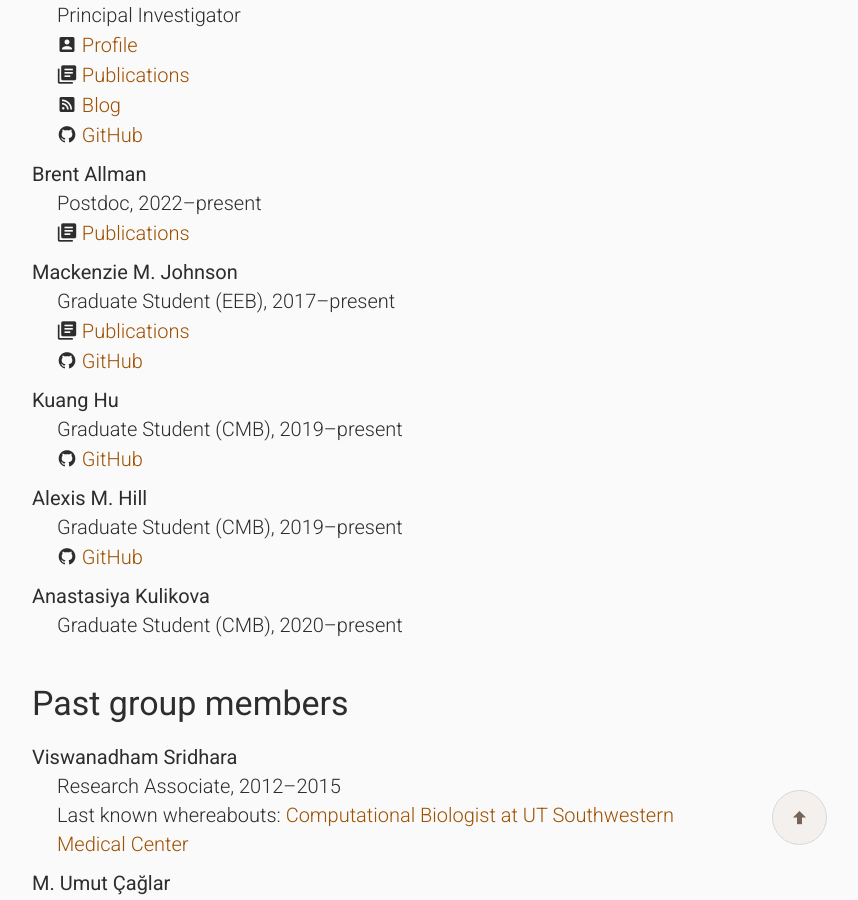
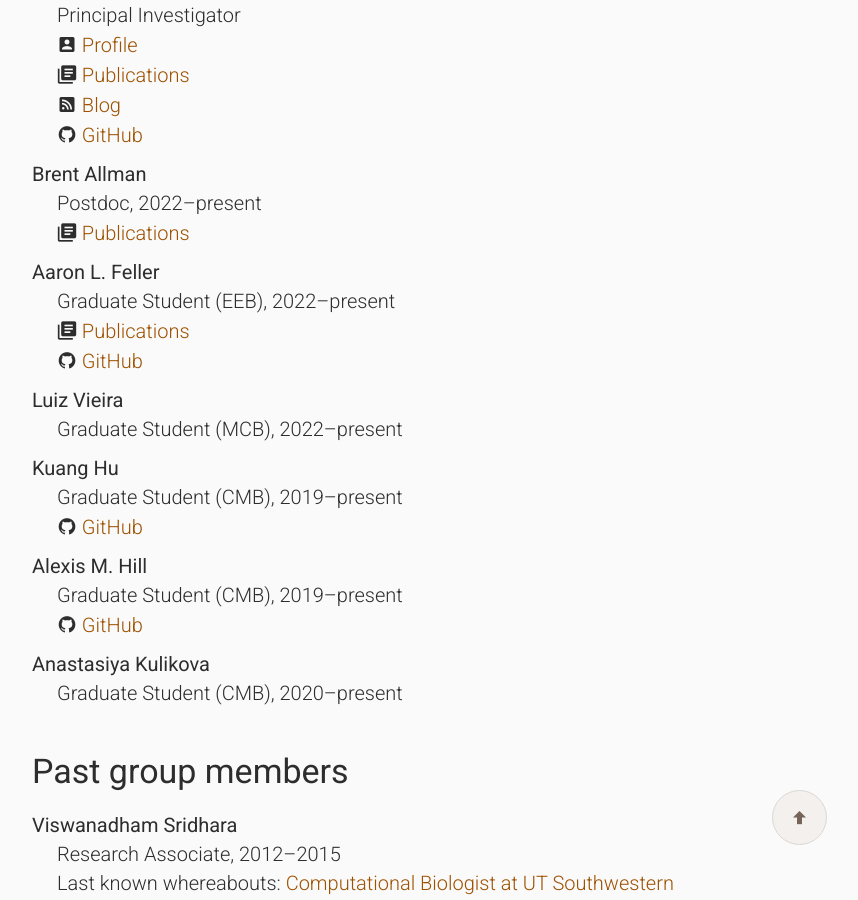
Before and after one commit to wilkelab/wilkelab.github.io, a Jekyll site: the page built from people.html, in a window 1280 px wide and 900 px high, scrolled down 775 px. Shown: the whole window, without its empty margins (253-1111 px from the left). Built offline with Jekyll 4.4.1, drawn with Linux system fonts in a browser that asks for light colours; nearby versions of some CDN libraries.

Commit message:
Update current_members.yml
Added Aaron and Luiz to the current people. Removed Mackenzie.

```diff
--- a/_data/current_members.yml
+++ b/_data/current_members.yml
@@ -10,11 +10,15 @@
   joined: 2022
   pubs: "https://scholar.google.com/citations?hl=en&user=FSW5GvMAAAAJ"
 
-- name: Mackenzie M. Johnson
+- name: Aaron L. Feller
   role: Graduate Student (EEB)
-  joined: 2017
-  pubs: "https://scholar.google.com/citations?hl=en&user=vBGR7-UAAAAJ"
-  github: mmjohn
+  joined: 2022
+  pubs: "https://scholar.google.com/citations?user=Ez8l_VoAAAAJ&hl=en"
+  github: AaronFeller
+
+- name: Luiz Vieira
+  role: Graduate Student (MCB)
+  joined: 2022
 
 - name: Kuang Hu
   role: Graduate Student (CMB)
```
